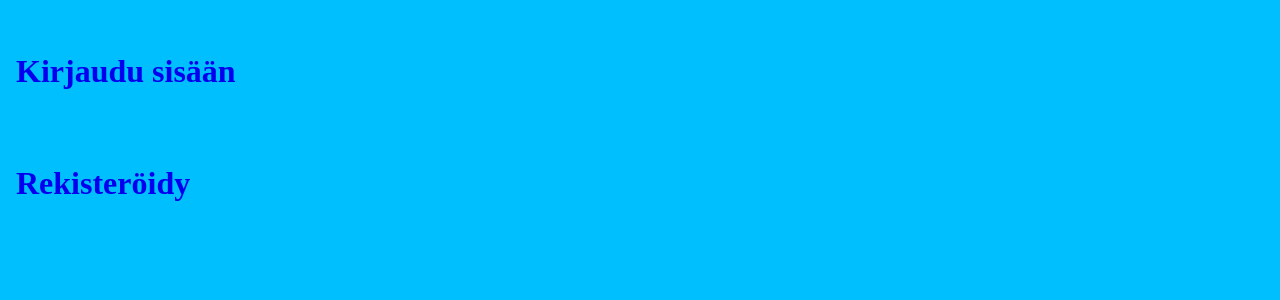
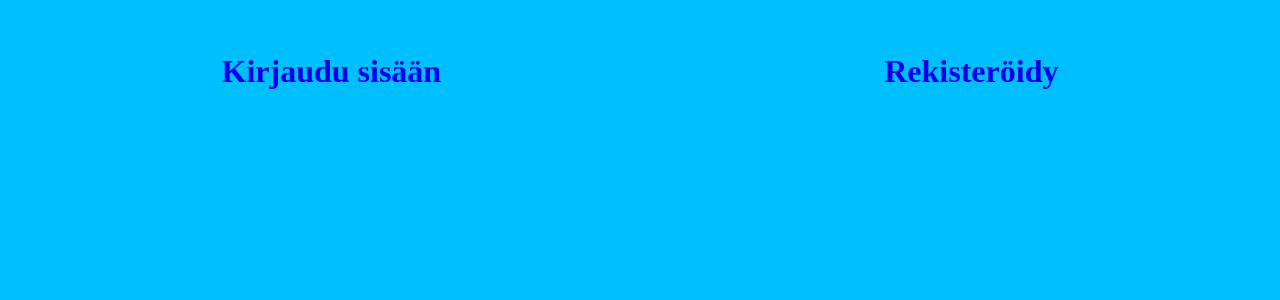
Before and after one commit to islo123/employee-information-unique-client, a React (Create React App) app: page / in a window 1280 px wide. Shown: the top 300 px of the page. Built offline with nearby package versions, Linux system fonts and the light colour scheme.

Commit message:
css bug fixed

```diff
--- a/src/App.css
+++ b/src/App.css
@@ -10,6 +10,11 @@ body{
 .nav {
     display: flex;
     flex-direction: column;
+}
+
+.nav-not-logged {
+    display: flex;
+    justify-content: space-around;
 }
 
 ul {
@@ -140,10 +145,9 @@ button {
 }
 .table-body {
     position: relative;
-    overflow-y: scroll;
+    overflow: auto;
     width: 100%;
     display: inline-block;
-    clear: both;
 }
 
 .loading {
--- a/src/App.js
+++ b/src/App.js
@@ -34,7 +34,7 @@ function App() {
       <div >
         {
           !user &&
-          <ul className='nav'>
+          <ul className='nav-not-logged'>
             <li><Link style={{textDecoration: 'none'}} to="/login"><h1>Kirjaudu sisään</h1></Link></li>
             <li><Link style={{textDecoration: 'none'}} to="/register"><h1>Rekisteröidy</h1></Link></li>
           </ul>
```
